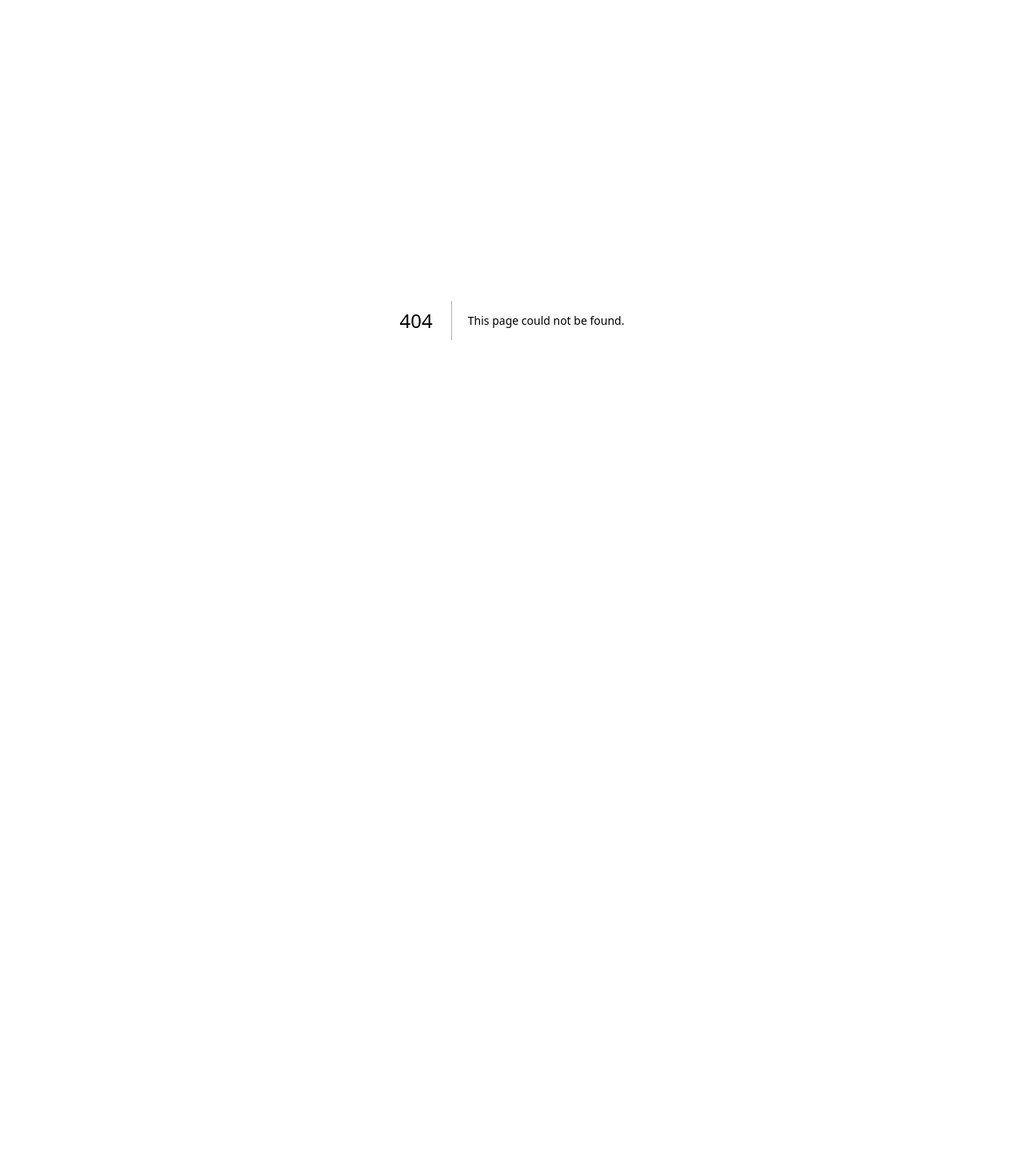
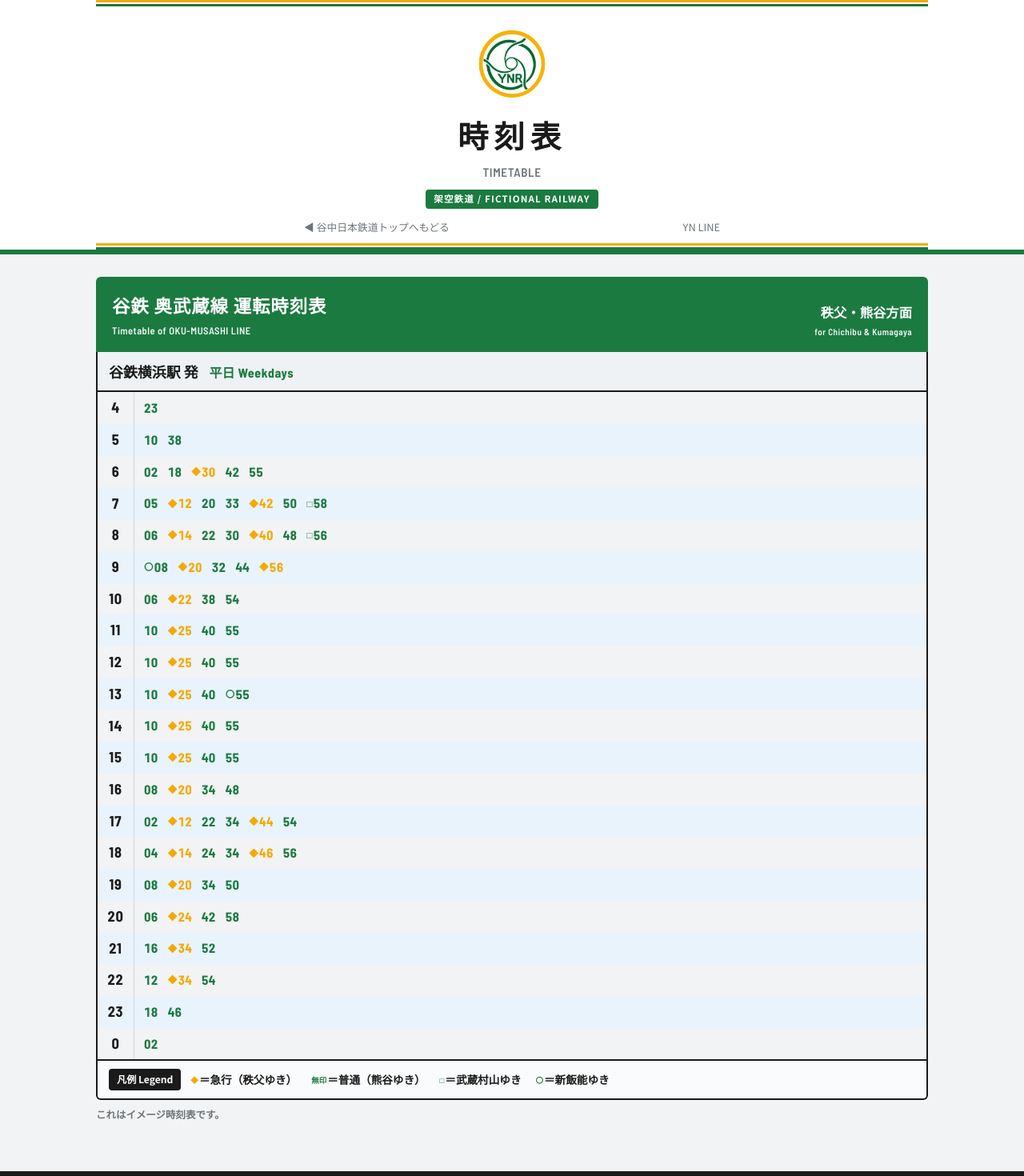
Before and after one commit to yishi34/rail-sign-news, a Next.js app: page /yanaka/timetable in a window 1280 px wide. Before the commit this address had no page. Shown: the top 1470 px of the page at 80% size. Before the commit the page ends 800 px from the top, so only its background shows below. Built offline with nearby package versions, Linux system fonts and the light colour scheme.

Commit message:
時刻表ページを追加

```diff
--- a/app/globals.css
+++ b/app/globals.css
@@ -135,6 +135,26 @@ main.yk-main{grid-template-columns:minmax(0,1fr)}
 .yk-highlights li{position:relative;padding-left:18px;font-size:.9rem;color:var(--sign-ink)}
 .yk-highlights li::before{content:"●";position:absolute;left:0;color:var(--ynr-yellow);font-size:.7rem;top:.25em}
 .yk-note{margin-top:12px;font-size:.82rem;color:var(--caption);font-weight:600}
+/* 時刻表(運転時刻表ボード・王道スタイル) */
+.tt-banner{background:var(--ynr-green);color:#fff;border-radius:var(--radius) var(--radius) 0 0;padding:16px 20px;display:flex;justify-content:space-between;align-items:flex-end;gap:16px;flex-wrap:wrap}
+.tt-banner-title h2{font-weight:900;font-size:1.4rem;letter-spacing:.04em}
+.tt-banner-title .en{font-size:.78rem;font-weight:600;opacity:.92;margin-top:2px}
+.tt-banner-dir{font-weight:700;font-size:1.02rem;text-align:right;white-space:nowrap}
+.tt-banner-dir .en{display:block;font-size:.7rem;font-weight:600;opacity:.92}
+.tt-subhead{display:flex;align-items:baseline;gap:14px;flex-wrap:wrap;padding:9px 14px;background:#eef2f4;border-left:2px solid var(--sign-ink);border-right:2px solid var(--sign-ink)}
+.tt-subhead-station{font-weight:900;font-size:1.12rem}
+.tt-subhead-kind{font-weight:700;color:var(--ynr-green)}
+.tt-board{border:2px solid var(--sign-ink)}
+.tt-row{display:flex;align-items:stretch;min-height:34px}
+.tt-row:nth-child(even){background:#e9f3fb}
+.tt-hour{flex:none;width:46px;display:flex;align-items:center;justify-content:center;font-weight:900;font-size:1.15rem;color:var(--sign-ink);border-right:1px solid #cfd6db}
+.tt-mins{flex:1;display:flex;flex-wrap:wrap;align-items:center;gap:3px 12px;padding:6px 12px;min-width:0}
+.tt-min{font-weight:700;font-size:1.02rem;font-variant-numeric:tabular-nums;letter-spacing:.02em}
+.tt-mark{font-size:.7em;vertical-align:.15em;margin-right:1px}
+.tt-legendbox{display:flex;align-items:center;gap:12px;border:2px solid var(--sign-ink);border-top:none;border-radius:0 0 var(--radius) var(--radius);padding:10px 14px;background:#fafbfc;flex-wrap:wrap}
+.tt-legendbox-label{flex:none;background:var(--sign-ink);color:#fff;padding:3px 10px;border-radius:4px;font-size:.76rem;font-weight:700}
+.tt-legendbox-items{display:flex;flex-wrap:wrap;gap:6px 18px;font-size:.85rem;font-weight:700}
+.tt-imgnote{margin-top:8px;font-size:.78rem;color:var(--caption);font-weight:600}
 /* お知らせ: 価格バッジ */
 .yk-price{margin-top:12px}
 .yk-price-amount{display:inline-block;background:var(--ynr-green);color:#fff;font-weight:900;font-size:1.15rem;padding:5px 14px;border-radius:6px;letter-spacing:.02em}
--- /dev/null
+++ b/app/yanaka/timetable/page.js
@@ -0,0 +1,106 @@
+import Link from "next/link";
+import yanaka from "../../../data/yanaka.json";
+
+export const metadata = {
+  title: "時刻表 | 谷中日本鉄道 | RAIL SIGN NEWS",
+  description:
+    "架空鉄道「谷中日本鉄道株式会社(YNR)」の時刻表(イメージ)。実在の鉄道会社とは関係ありません。",
+};
+
+export default function YanakaTimetablePage() {
+  const tt = yanaka.timetable;
+  const typeOf = (t) => tt.types.find((x) => x.id === t) || {};
+  const destMarkOf = (k) => (tt.destMarks || []).find((d) => d.id === k);
+
+  return (
+    <>
+      <header className="yk-header">
+        <div className="station-sign yk-sign">
+          <img src={yanaka.page.logo} alt="谷中日本鉄道ロゴマーク" className="yk-logo" />
+          <h1>{tt.title}</h1>
+          <div className="romaji en">{tt.en}</div>
+          <span className="fiction-label">{yanaka.label}</span>
+          <div className="next">
+            <Link href="/yanaka">◀ 谷中日本鉄道トップへもどる</Link>
+            <span>YN LINE</span>
+          </div>
+        </div>
+      </header>
+
+      <main className="yk-main">
+        <section>
+          {/* 緑のヘッダー帯(運転時刻表) */}
+          <div className="tt-banner">
+            <div className="tt-banner-title">
+              <h2>{tt.lineName} 運転時刻表</h2>
+              <div className="en">Timetable of {tt.lineNameEn}</div>
+            </div>
+            <div className="tt-banner-dir">
+              {tt.direction}
+              {tt.directionEn && <span className="en">{tt.directionEn}</span>}
+            </div>
+          </div>
+
+          {/* 駅名・平日 */}
+          <div className="tt-subhead">
+            <span className="tt-subhead-station">{tt.station}駅 発</span>
+            <span className="tt-subhead-kind">
+              {tt.kind}
+              {tt.kindEn && <span className="en"> {tt.kindEn}</span>}
+            </span>
+          </div>
+
+          {/* 発車時刻ボード(時×分・しま模様) */}
+          <div className="tt-board">
+            {tt.rows.map((row) => (
+              <div className="tt-row" key={row.h}>
+                <div className="tt-hour en">{row.h}</div>
+                <div className="tt-mins">
+                  {row.d.map((dep, i) => {
+                    const ty = typeOf(dep.t);
+                    const dm = dep.k ? destMarkOf(dep.k) : null;
+                    const mark = dm ? dm.mark : ty.mark;
+                    return (
+                      <span className="tt-min en" key={i} style={{ color: ty.color }}>
+                        {mark && <span className="tt-mark">{mark}</span>}
+                        {dep.m}
+                      </span>
+                    );
+                  })}
+                </div>
+              </div>
+            ))}
+          </div>
+
+          {/* 凡例 */}
+          <div className="tt-legendbox">
+            <span className="tt-legendbox-label">凡例 Legend</span>
+            <span className="tt-legendbox-items">
+              {tt.types.map((t) => (
+                <span className="tt-legendbox-item" key={t.id}>
+                  <span className="tt-mark" style={{ color: t.color }}>
+                    {t.mark || "無印"}
+                  </span>
+                  ＝{t.label}（{t.dest}ゆき）
+                </span>
+              ))}
+              {(tt.destMarks || []).map((d) => (
+                <span className="tt-legendbox-item" key={d.id}>
+                  <span className="tt-mark" style={{ color: d.color }}>
+                    {d.mark}
+                  </span>
+                  ＝{d.dest}ゆき
+                </span>
+              ))}
+            </span>
+          </div>
+          <p className="tt-imgnote">{tt.note}</p>
+        </section>
+      </main>
+
+      <footer>
+        谷中日本鉄道株式会社(YNR)は架空の鉄道会社です。実在の鉄道会社・団体とは一切関係ありません。© YANAKA JAPAN RAILWAY (RAIL SIGN NEWS)
+      </footer>
+    </>
+  );
+}
--- a/data/yanaka.json
+++ b/data/yanaka.json
@@ -79,7 +79,7 @@
     },
     "panels": [
       { "title": "路線図", "en": "ROUTE MAP", "code": "YN", "num": "02", "status": "路線図をみる", "href": "/yanaka/routemap" },
-      { "title": "時刻表", "en": "TIMETABLE", "code": "YN", "num": "03", "status": "ただいま準備中" },
+      { "title": "時刻表", "en": "TIMETABLE", "code": "YN", "num": "03", "status": "時刻表をみる", "href": "/yanaka/timetable" },
       { "title": "社史", "en": "COMPANY HISTORY", "code": "YN", "num": "04", "status": "年表をみる", "href": "/yanaka/history" },
       { "title": "車両紹介", "en": "ROLLING STOCK", "code": "YN", "num": "05", "status": "車両をみる", "href": "/yanaka/trains" }
     ]
@@ -512,5 +512,48 @@
         ]
       }
     ]
+  },
+  "timetable": {
+    "title": "時刻表",
+    "en": "TIMETABLE",
+    "lineName": "谷鉄 奥武蔵線",
+    "lineNameEn": "OKU-MUSASHI LINE",
+    "station": "谷鉄横浜",
+    "direction": "秩父・熊谷方面",
+    "directionEn": "for Chichibu & Kumagaya",
+    "kind": "平日",
+    "kindEn": "Weekdays",
+    "note": "これはイメージ時刻表です。",
+    "types": [
+      { "id": "exp", "label": "急行", "color": "#f5a900", "dest": "秩父", "mark": "◆" },
+      { "id": "loc", "label": "普通", "color": "#1b7a40", "dest": "熊谷", "mark": "" }
+    ],
+    "destMarks": [
+      { "id": "mmy", "mark": "□", "dest": "武蔵村山", "color": "#1b7a40" },
+      { "id": "shi", "mark": "〇", "dest": "新飯能", "color": "#1b7a40" }
+    ],
+    "rows": [
+      { "h": 4, "d": [ { "m": "23", "t": "loc" } ] },
+      { "h": 5, "d": [ { "m": "10", "t": "loc" }, { "m": "38", "t": "loc" } ] },
+      { "h": 6, "d": [ { "m": "02", "t": "loc" }, { "m": "18", "t": "loc" }, { "m": "30", "t": "exp" }, { "m": "42", "t": "loc" }, { "m": "55", "t": "loc" } ] },
+      { "h": 7, "d": [ { "m": "05", "t": "loc" }, { "m": "12", "t": "exp" }, { "m": "20", "t": "loc" }, { "m": "33", "t": "loc" }, { "m": "42", "t": "exp" }, { "m": "50", "t": "loc" }, { "m": "58", "t": "loc", "k": "mmy" } ] },
+      { "h": 8, "d": [ { "m": "06", "t": "loc" }, { "m": "14", "t": "exp" }, { "m": "22", "t": "loc" }, { "m": "30", "t": "loc" }, { "m": "40", "t": "exp" }, { "m": "48", "t": "loc" }, { "m": "56", "t": "loc", "k": "mmy" } ] },
+      { "h": 9, "d": [ { "m": "08", "t": "loc", "k": "shi" }, { "m": "20", "t": "exp" }, { "m": "32", "t": "loc" }, { "m": "44", "t": "loc" }, { "m": "56", "t": "exp" } ] },
+      { "h": 10, "d": [ { "m": "06", "t": "loc" }, { "m": "22", "t": "exp" }, { "m": "38", "t": "loc" }, { "m": "54", "t": "loc" } ] },
+      { "h": 11, "d": [ { "m": "10", "t": "loc" }, { "m": "25", "t": "exp" }, { "m": "40", "t": "loc" }, { "m": "55", "t": "loc" } ] },
+      { "h": 12, "d": [ { "m": "10", "t": "loc" }, { "m": "25", "t": "exp" }, { "m": "40", "t": "loc" }, { "m": "55", "t": "loc" } ] },
+      { "h": 13, "d": [ { "m": "10", "t": "loc" }, { "m": "25", "t": "exp" }, { "m": "40", "t": "loc" }, { "m": "55", "t": "loc", "k": "shi" } ] },
+      { "h": 14, "d": [ { "m": "10", "t": "loc" }, { "m": "25", "t": "exp" }, { "m": "40", "t": "loc" }, { "m": "55", "t": "loc" } ] },
+      { "h": 15, "d": [ { "m": "10", "t": "loc" }, { "m": "25", "t": "exp" }, { "m": "40", "t": "loc" }, { "m": "55", "t": "loc" } ] },
+      { "h": 16, "d": [ { "m": "08", "t": "loc" }, { "m": "20", "t": "exp" }, { "m": "34", "t": "loc" }, { "m": "48", "t": "loc" } ] },
+      { "h": 17, "d": [ { "m": "02", "t": "loc" }, { "m": "12", "t": "exp" }, { "m": "22", "t": "loc" }, { "m": "34", "t": "loc" }, { "m": "44", "t": "exp" }, { "m": "54", "t": "loc" } ] },
+      { "h": 18, "d": [ { "m": "04", "t": "loc" }, { "m": "14", "t": "exp" }, { "m": "24", "t": "loc" }, { "m": "34", "t": "loc" }, { "m": "46", "t": "exp" }, { "m": "56", "t": "loc" } ] },
+      { "h": 19, "d": [ { "m": "08", "t": "loc" }, { "m": "20", "t": "exp" }, { "m": "34", "t": "loc" }, { "m": "50", "t": "loc" } ] },
+      { "h": 20, "d": [ { "m": "06", "t": "loc" }, { "m": "24", "t": "exp" }, { "m": "42", "t": "loc" }, { "m": "58", "t": "loc" } ] },
+      { "h": 21, "d": [ { "m": "16", "t": "loc" }, { "m": "34", "t": "exp" }, { "m": "52", "t": "loc" } ] },
+      { "h": 22, "d": [ { "m": "12", "t": "loc" }, { "m": "34", "t": "exp" }, { "m": "54", "t": "loc" } ] },
+      { "h": 23, "d": [ { "m": "18", "t": "loc" }, { "m": "46", "t": "loc" } ] },
+      { "h": 0, "d": [ { "m": "02", "t": "loc" } ] }
+    ]
   }
 }
```
